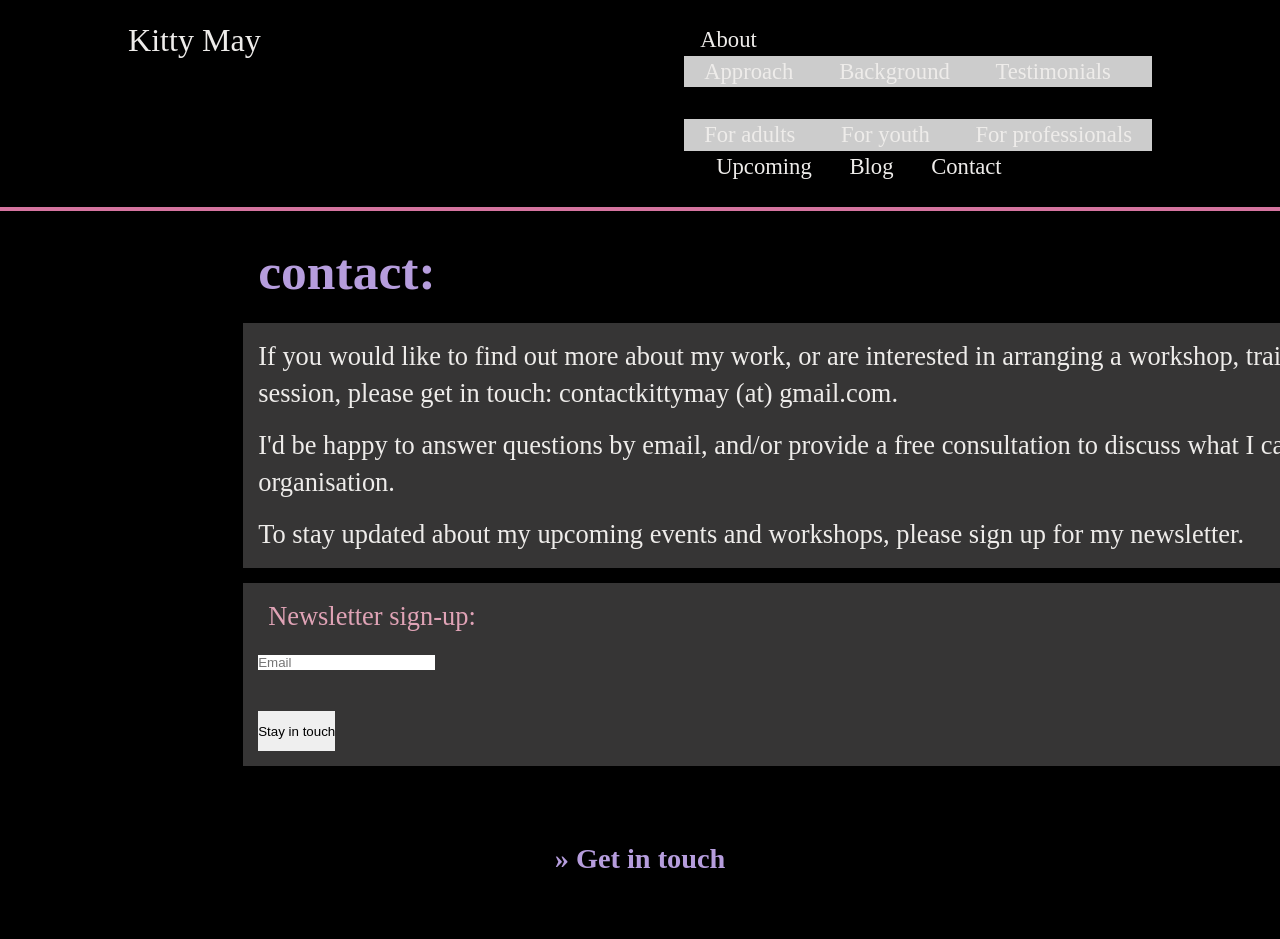
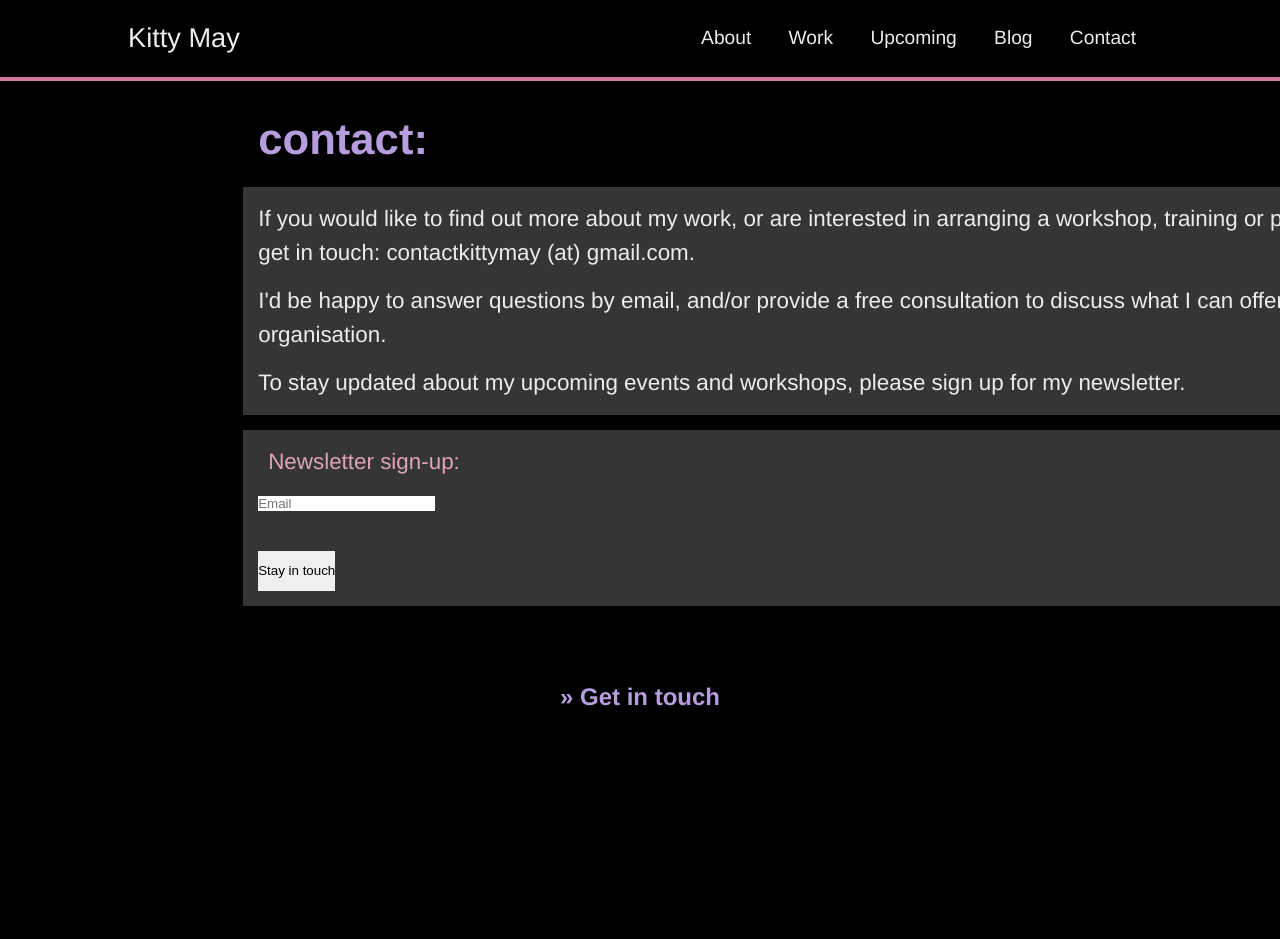
Before and after one commit to kittymay/kittymay.github.io, a Jekyll site: the page built from contact/index.html, in a window 1280 px wide. Built offline with Jekyll 4.4.1, drawn with Linux system fonts in a browser that asks for light colours; after the commit the page ends 900 px from its top, so only the background shows below that.

Commit message:
Refactor scss into separate files and cleanup some styles

```diff
--- a/_includes/header.html
+++ b/_includes/header.html
@@ -1,17 +1,15 @@
 <header>
   <div class="logo"><a href="/">Kitty May</a></div>
   <nav>
-    <ul class="header-tabs">
-      <li class="dropdown"><a href="/about">About<span class="caret"></span></a>
+    <ul>
+      <li class="dropdown"><a href="/about">About</a>
         <ul class="dropdown-menu">
           <li><a href="/about#approach">Approach</a></li>
           <li><a href="/about#background">Background</a></li>
           <li><a href="/about#testimonials">Testimonials</a></li>
         </ul>
       </li>
-      <li class="dropdown">
-        <button data-toggle="dropdown">Work<span class="caret"></span>
-        </button>
+      <li class="dropdown"><a href="/work">Work</a>
         <ul class="dropdown-menu">
           <li><a href="/work/#adults">For adults</a></li>
           <li><a href="/work/#youth">For youth</a></li>
--- /dev/null
+++ b/_sass/_about.scss
@@ -0,0 +1,30 @@
+.about {
+  @extend %page-base;
+
+  &.testimonials {
+    @extend .work;
+    #testimonial-signature {
+      text-align: right;
+      font-size: .8em;
+      padding-bottom: 0;
+      font-style: italic;
+    }
+    .testimonial-full {
+      background-color: rgba(243, 234, 241, 0.24);
+      margin-top: 20px;
+      padding: 15px;
+      p {
+        text-indent: 20px;
+      }
+      p:not(:last-child) {
+        padding-bottom: 10px;
+      }
+    }
+  }
+
+  &.background {
+    p {
+      text-indent: 20px;
+    }
+  }
+}
--- /dev/null
+++ b/_sass/_contact.scss
@@ -0,0 +1,31 @@
+.contact {
+  @extend %page-base;
+
+  h2 {
+    padding-left: 15px;
+  }
+
+  p:not(:last-child) {
+    padding-bottom: 15px;
+  }
+
+  .email-signup {
+    li:first-child {
+      padding-left: 10px;
+    }
+    li {
+      color: #E0A3B6;
+    }
+
+    #mc_embed_signup {
+      .button {
+        margin: 15px 5px 0 0;
+        height: 40px;
+      }
+
+      .mc-field-group {
+        padding-bottom: 1.5%;
+      }
+    }
+  }
+}
--- a/_sass/_custom.scss
+++ b/_sass/_custom.scss
@@ -1,6 +1,5 @@
 $off-white: rgb(238, 236, 234);
 $dark-pink: #D5749F;
-$font-stack: "HelveticaNeue-Light";
 $text-purple: #B69DDD;
 $light-pink-background: #FAF0FA;
 $light-pink-text: #FCDEFC;
@@ -13,11 +12,11 @@ $medium-pink: #E0A3B6;
 }
 
 html {
-  font-size: 118%;
+  font-size: $base-font-size;
   height:100%;
   background-color: black;
-  font-family: $font-stack;
-  line-height: 1.4;
+  font-family: $base-font-family;
+  line-height: $base-line-height;
 }
 
 .wrapper {
@@ -27,85 +26,14 @@ html {
 
 %clearfix {
   *zoom: 1;
+
   &:before, &:after {
     content: " ";
     display: table;
   }
+
   &:after {
    clear: both;
-  }
-}
-
-header {
-  padding: 0 10%;
-  border-bottom: 4px solid $dark-pink;
-  background-color: black;
-  color: $off-white;
-  @extend %clearfix;
-  .logo {
-    float: left;
-    font-size: 1.7em;
-    margin-top: 18px;
-  }
-  a {
-    text-decoration: none;
-    color: $off-white;
-    &:hover {
-      text-decoration: none;
-      color: $dark-pink;
-    }
-    &:active {
-      border: none;
-      color: $dark-pink;
-    }
-    &:focus {
-      outline: none;
-      color: $dark-pink;
-      text-decoration: none;
-    }
-    &.active {
-      color: $dark-pink;
-    }
-  }
-  nav {
-    font-size: 1.2em;
-    font-weight: 300;
-    float: right;
-    padding: 24px 0;
-
-    li {
-      display: inline;
-      margin: 16px;
-      &:hover > ul {
-        display: block;
-      }
-    }
-    button {
-      background-color: transparent;
-      &:focus {
-        outline: none;
-      }
-      &.active {
-        color: $dark-pink;
-      }
-    }
-
-    ul {
-      .dropdown-menu {
-        background: rgba(255, 255, 255, 0.8);
-        li {
-          margin: 0;
-        }
-        a {
-          padding: 10px 20px;
-          &:hover {
-            color: $dark-pink;
-            background-image: none;
-            background: transparent;
-          }
-        }
-      }
-    }
   }
 }
 
@@ -118,103 +46,9 @@ header {
   min-height: 500px;
   padding: 0 19%;
   background-color: black;
-  &.home {
-    background: url('../images/homepage_background.png') no-repeat center center;
-    overflow: hidden;
-    -webkit-background-size: cover;
-    -moz-background-size: cover;
-    -o-background-size: cover;
-    background-size: cover;
-    padding: 0;
-
-    .titlebox {
-      margin: 10% 0 0 10%;
-      color: $text-purple;
-      h1 {
-        font-size: 5em;
-        margin: 0;
-        margin-bottom: 5px;
-      }
-      h2 {
-        font-size: 2.4em;
-        margin: -10px 0;
-        font-weight: 300;
-        word-spacing: 5px;
-      }
-      .logo-may {
-        color: $dark-pink;
-        font-weight: 300;
-      }
-      .educator {
-        color: $dark-pink;
-        margin-left: 20px;
-      }
-      .facilitator {
-        margin-left: 110px;
-      }
-    }
-
-    .testimonial-box {
-      margin: 11% 0 5% 10%;
-      color: $off-white;
-      height: 130px;
-      overflow: hidden;
-      font-size: 1.35em;
-
-      p {
-        font-style: italic;
-      }
-
-      #read-more {
-        text-align: right;
-        font-style: normal;
-      }
-      a {
-        text-decoration: none;
-        color: $off-white;
-        &:hover {
-          color: $dark-pink;
-        }
-      }
-      .testimonial {
-        height: 130px;
-        width: 350px;
-      }
-      .carousel-container {
-        position: relative;
-        -webkit-animation: move 15s linear 5s infinite; /* Chrome, Safari, Opera */
-        animation: move 15s linear 5s infinite;
-      }
-    }
-
-    .photo-credit {
-      color: $off-white;
-      text-align: right;
-      padding: 0 10px 10px 0;
-      opacity: .5;
-    }
-  }
 }
 
-/* Chrome, Safari, Opera */
-@-webkit-keyframes move {
-  0% { bottom: 0; }
-  10% { bottom: 130px; }
-  50% { bottom: 130px; }
-  60% { bottom: 260px; }
-  100% { bottom: 260px; }
-}
-
-/* Standard syntax */
-@keyframes move {
-  0% { bottom: 0; }
-  10% { bottom: 130px; }
-  50% { bottom: 130px; }
-  60% { bottom: 260px; }
-  100% { bottom: 260px; }
-}
-
-.work {
+%page-base {
   font-size: 1.4em;
   color: $text-purple;
   padding: 2% 0 3% 0;
@@ -227,6 +61,7 @@ header {
 
   ul {
     list-style-type: none;
+
     li:not(:last-child) {
       padding-bottom: 5px;
     }
@@ -260,121 +95,22 @@ header {
   }
 }
 
-.about {
-  @extend .work;
-  &.testimonials {
-    @extend .work;
-    #testimonial-signature {
-      text-align: right;
-      font-size: .8em;
-      padding-bottom: 0;
-      font-style: italic;
-    }
-    .testimonial-full {
-      background-color: rgba(243, 234, 241, 0.24);
-      margin-top: 20px;
-      padding: 15px;
-      p {
-        text-indent: 20px;
-      }
-      p:not(:last-child) {
-        padding-bottom: 10px;
-      }
-    }
-  }
-  &.background {
-    p {
-      text-indent: 20px;
-    }
-  }
+/* Chrome, Safari, Opera */
+@-webkit-keyframes move {
+  0% { bottom: 0; }
+  10% { bottom: 130px; }
+  50% { bottom: 130px; }
+  60% { bottom: 260px; }
+  100% { bottom: 260px; }
 }
 
-
-
-.upcoming {
-  @extend .work;
-  p {
-    font-size: .9em;
-  }
-  p:not(:last-child) {
-    padding-bottom: 10px;
-  }
-  .event {
-    background-color: rgba(243, 234, 241, 0.24);
-    margin-top: 20px;
-    padding: 15px;
-
-    .comments {
-      color: $dark-pink;
-
-      p {
-        padding-top: 10px;
-        color: $dark-pink;
-      }
-    }
-  }
-  ul {
-    margin-left: 10px;
-    font-size: .9em;
-    padding-bottom: 10px;
-  }
-  h4 {
-    color: $dark-pink;
-    padding-bottom: 10px;
-  }
-
-  .note {
-    p {
-      font-style: italic;
-    }
-  }
-
-  a {
-    color: $dark-pink;
-    text-decoration: none;
-    &:hover {
-      text-decoration: none;
-      color: $dark-pink;
-    }
-    &:active {
-      border: none;
-      color: $dark-pink;
-    }
-    &:focus {
-      outline: none;
-      color: $dark-pink;
-      text-decoration: none;
-    }
-  }
-}
-
-.contact {
-  @extend .work;
-  h2 {
-    padding-left: 15px;
-  }
-  p:not(:last-child) {
-    padding-bottom: 15px;
-  }
-  .email-signup {
-    li:first-child {
-      padding-left: 10px;
-    }
-    li {
-      color: #E0A3B6;
-    }
-
-    #mc_embed_signup {
-      .button {
-        margin: 15px 5px 0 0;
-        height: 40px;
-      }
-
-      .mc-field-group {
-        padding-bottom: 1.5%;
-      }
-    }
-  }
+/* Standard syntax */
+@keyframes move {
+  0% { bottom: 0; }
+  10% { bottom: 130px; }
+  50% { bottom: 130px; }
+  60% { bottom: 260px; }
+  100% { bottom: 260px; }
 }
 
 footer {
--- /dev/null
+++ b/_sass/_header.scss
@@ -0,0 +1,65 @@
+header {
+  @extend %clearfix;
+
+  border-bottom: 4px solid $dark-pink;
+  background-color: black;
+  color: $off-white;
+  padding: 0 10%;
+
+  .logo {
+    float: left;
+    font-size: 1.7em;
+    margin-top: 18px;
+  }
+
+  a {
+    text-decoration: none;
+    color: $off-white;
+
+    &:hover,
+    &:active,
+    &:focus {
+      border: none;
+      color: $dark-pink;
+      outline: none;
+      text-decoration: none;
+    }
+  }
+
+  nav {
+    font-size: 1.2em;
+    font-weight: 300;
+    float: right;
+    padding: 24px 0;
+
+    ul {
+      list-style: none;
+    }
+
+    & > ul > li {
+      display: inline;
+      margin: 16px;
+      position: relative;
+
+      &:hover > .dropdown-menu {
+        display: block;
+      }
+    }
+
+    .dropdown-menu {
+      background-color: black;
+      display: none;
+      float: left;
+      left: -30px;
+      padding-left: 30px;
+      position: absolute;
+      top: 100%;
+      width: 150px;
+      z-index: 1000;
+
+      li {
+        padding: 10px 0;
+      }
+    }
+  }
+}
--- /dev/null
+++ b/_sass/_home.scss
@@ -0,0 +1,76 @@
+.home {
+  background: url('../images/homepage_background.png') no-repeat center center;
+  overflow: hidden;
+  -webkit-background-size: cover;
+  -moz-background-size: cover;
+  -o-background-size: cover;
+  background-size: cover;
+  padding: 0;
+
+  .titlebox {
+    margin: 10% 0 0 10%;
+    color: $text-purple;
+    h1 {
+      font-size: 5em;
+      margin: 0;
+      margin-bottom: 5px;
+    }
+    h2 {
+      font-size: 2.4em;
+      margin: -10px 0;
+      font-weight: 300;
+      word-spacing: 5px;
+    }
+    .logo-may {
+      color: $dark-pink;
+      font-weight: 300;
+    }
+    .educator {
+      color: $dark-pink;
+      margin-left: 20px;
+    }
+    .facilitator {
+      margin-left: 110px;
+    }
+  }
+
+  .testimonial-box {
+    margin: 11% 0 5% 10%;
+    color: $off-white;
+    height: 130px;
+    overflow: hidden;
+    font-size: 1.35em;
+
+    p {
+      font-style: italic;
+    }
+
+    #read-more {
+      text-align: right;
+      font-style: normal;
+    }
+    a {
+      text-decoration: none;
+      color: $off-white;
+      &:hover {
+        color: $dark-pink;
+      }
+    }
+    .testimonial {
+      height: 130px;
+      width: 350px;
+    }
+    .carousel-container {
+      position: relative;
+      -webkit-animation: move 15s linear 5s infinite; /* Chrome, Safari, Opera */
+      animation: move 15s linear 5s infinite;
+    }
+  }
+
+  .photo-credit {
+    color: $off-white;
+    text-align: right;
+    padding: 0 10px 10px 0;
+    opacity: .5;
+  }
+}
--- /dev/null
+++ b/_sass/_upcoming.scss
@@ -0,0 +1,55 @@
+.upcoming {
+  @extend .work;
+
+  p {
+    font-size: .9em;
+  }
+
+  p:not(:last-child) {
+    padding-bottom: 10px;
+  }
+
+  .event {
+    background-color: rgba(243, 234, 241, 0.24);
+    margin-top: 20px;
+    padding: 15px;
+
+    .comments {
+      color: $dark-pink;
+
+      p {
+        padding-top: 10px;
+        color: $dark-pink;
+      }
+    }
+  }
+
+  ul {
+    margin-left: 10px;
+    font-size: .9em;
+    padding-bottom: 10px;
+  }
+
+  h4 {
+    color: $dark-pink;
+    padding-bottom: 10px;
+  }
+
+  .note p {
+    font-style: italic;
+  }
+
+  a {
+    color: $dark-pink;
+    text-decoration: none;
+
+    &:hover,
+    &:active,
+    &:focus {
+      border: none;
+      color: $dark-pink;
+      outline: none;
+      text-decoration: none;
+    }
+  }
+}
--- /dev/null
+++ b/_sass/_work.scss
@@ -0,0 +1,3 @@
+.work {
+  @extend %page-base;
+}
--- a/css/main.scss
+++ b/css/main.scss
@@ -3,49 +3,29 @@
 ---
 @charset "utf-8";
 
-
-
-// Our variables
-$base-font-family: "Helvetica Neue", Helvetica, Arial, sans-serif;
+$base-font-family: "HelveticaNeue-Light", "Helvetica Neue", Helvetica, Arial, sans-serif;
 $base-font-size:   16px;
 $base-font-weight: 400;
 $small-font-size:  $base-font-size * 0.875;
 $base-line-height: 1.5;
 
-$spacing-unit:     30px;
-
-$text-color:       #111;
-$background-color: #fdfdfd;
-$brand-color:      #2a7ae2;
-
-$grey-color:       #828282;
-$grey-color-light: lighten($grey-color, 40%);
-$grey-color-dark:  darken($grey-color, 25%);
-
-// Width of the content area
 $content-width:    800px;
 
 $on-palm:          600px;
 $on-laptop:        800px;
 
-
-
-// Use media queries like this:
-// @include media-query($on-palm) {
-//     .wrapper {
-//         padding-right: $spacing-unit / 2;
-//         padding-left: $spacing-unit / 2;
-//     }
-// }
 @mixin media-query($device) {
     @media screen and (max-width: $device) {
         @content;
     }
 }
 
-
-
-// Import partials from `sass_dir` (defaults to `_sass`)
 @import
-  "custom"
+  "custom",
+  "header",
+  "home",
+  "work",
+  "about",
+  "upcoming",
+  "contact"
 ;
```
